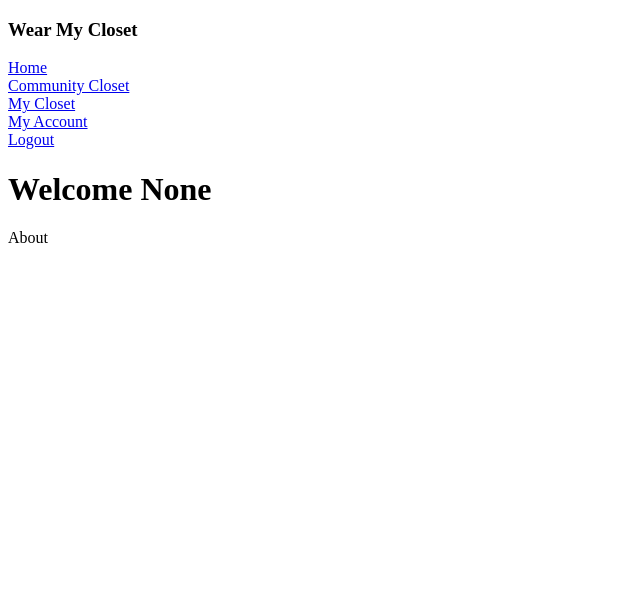
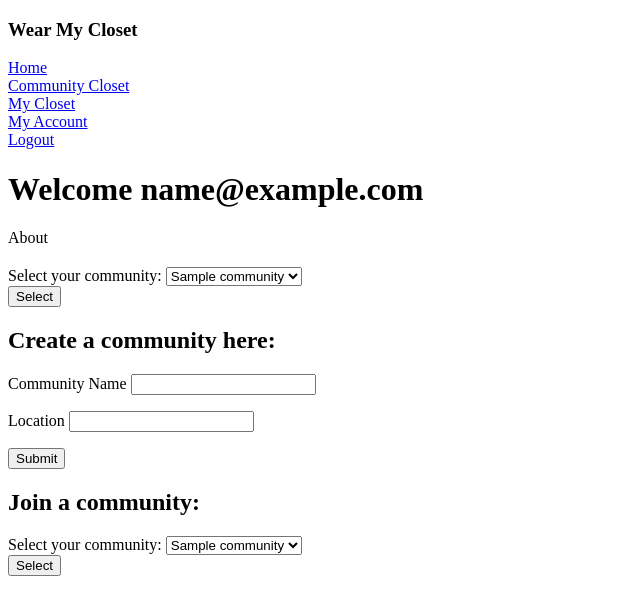
Before and after one commit to lauradoc/Wear-My-Closet, a Flask app: page /home in a window 1280 px wide. Shown: the top 615 px of the page, without its empty margins (0-640 px from the left). Run offline with Flask 2, Linux system fonts and the light colour scheme; the visitor is signed in with stand-in values (Sample User, id 1); tables that the repository leaves empty hold one stand-in row (values such as "Sample post").

Commit message:
adjust user flow

```diff
--- a/crud.py
+++ b/crud.py
@@ -17,6 +17,10 @@
     """takes in email and returns user if exists, otherwise returns none"""
 
     return User.query.filter_by(email = email).first()
+
+def get_user_by_user_id(user_id):
+
+    return User.query.get(user_id)
 
 
 def create_category(category_name):
@@ -105,13 +109,26 @@
 
     return community_member
 
-def get_community_users(community_name):
+def get_community_by_user(user_id):
 
-    communities = db.session.query(Community, CommunityMember).join(CommunityMember).all()
+    user_communities = []
+    communities = db.session.query(CommunityMember, Community).join(Community)
+    for commem, com in communities:
+        if commem.user_id == user_id:
+            user_communities.append(com.community_name)
 
-    for community, community_member in communities:
-        if community.community_name == community_name:
-            print(CommunityMember.user_id)
+    return user_communities
+
+def get_users_by_community(community):
+
+    community_users = []
+    users = db.session.query(CommunityMember, Community).join(Community)
+    for commem, com in users:
+        if com.community_name == community:
+            community_users.append(commem.user_id)
+
+    return community_users
+
 
 if __name__ == '__main__':
     from server import app
--- a/model.py
+++ b/model.py
@@ -69,7 +69,7 @@
     status = db.relationship('Status', backref='checkouts')
 
     def __repr__(self):
-        return f'<Checkout checkout_id={self.checkout_id} user={self.email} item={self.item_id}>'
+        return f'<Checkout checkout_id={self.checkout_id} user={self.user_id} item={self.item_id}>'
 
 class Status(db.Model):
     """The status of an item out for checkout"""
@@ -89,6 +89,7 @@
     community_id = db.Column(db.Integer, autoincrement=True, primary_key=True)
     community_name = db.Column(db.String)
     location = db.Column(db.String)
+    members = db.relationship('User', secondary='community_members', backref='communities')
 
     def __repr__(self):
         return f'<Community community_id={self.community_id} name={self.community_name}>'
@@ -106,7 +107,7 @@
     user = db.relationship('User', backref='community_members')
 
     def __repr__(self):
-        return f'<Community Member member_id={self.community_member_id} user={self.email}>'
+        return f'<Community Member member_id={self.community_member_id} user={self.user_id}>'
 
 def connect_to_db(flask_app, db_uri='postgresql:///closets', echo=True):
     """connect to database"""
--- a/server.py
+++ b/server.py
@@ -39,30 +39,62 @@
     return redirect('/')
 
 
-@app.route('/login')
+@app.route('/login', methods=['POST'])
 def handle_login():
     """Check to see if password matches and log user in"""
 
-    email = request.args.get('email')
-    password = request.args.get('password')
+    email = request.form.get('email')
+    password = request.form.get('password')
     user = crud.get_user_by_email(email)
 
     if password in user.password:
         flash(u'Logged in!', 'email-success')
         session['email'] = user.email
         session['user_id'] = user.user_id
-        return render_template('home.html', email=email)
+        communities = crud.get_community_by_user(session['user_id'])
+
+        return redirect('/home')
 
     else:
         flash(u'Log in failed. Try again.', 'password-error')
         return redirect('/')
 
+@app.route('/home')
+def view_home():
+    email = session.get('email')
+    if email:
+        communities = crud.get_all_communities()
+        return render_template('home.html', email=email, communities=communities)
+    else:
+        return redirect('/')
 
-@app.route('/home')
-def show_homepage():
-    if 'email' in session:
-        email = request.args.get('email')
-        return render_template('home.html', email=email)
+@app.route('/createcommunity', methods=['POST'])
+def create_community():
+    community_name = request.form.get('community_name')
+    location = request.form.get('location')
+    if community_name:
+        new_community = crud.create_community(community_name, location)
+
+    return render_template('home.html')
+
+@app.route('/', methods=['POST'])
+
+# @app.route('/home')
+# def show_homepage():
+#     if 'email' in session:
+#         email = request.args.get('email')
+#         return render_template('home.html', email=email)
+
+# @app.route('/home')
+# def community_closet():
+
+#     if 'user_id' in session:
+#         communities = crud.get_all_communities()
+#         return render_template('home.html', communities=communities)
+
+#     else:
+#         flash(u'Need to be logged in to view this page', 'login-error')
+#         return redirect('/')
 
 
 @app.route('/mycloset')
@@ -73,7 +105,7 @@
         return render_template('mycloset.html', closet=closet)
 
     else:
-        flash(u'Need to be logged in to view "My Closet" page', 'login-error')
+        flash(u'Need to be logged in to view this page', 'login-error')
         return redirect('/')
 
 @app.route('/mycloset', methods=['POST'])
@@ -104,39 +136,29 @@
     phone = user.phone
     closet = crud.get_items_by_user(session['user_id'])
     checkouts = crud.get_checkout_by_user(session['user_id'])
+    communities = crud.get_community_by_user(session['user_id'])
 
-    return render_template('account.html', user_id=user_id, email=email, city=city, phone=phone, closet=closet, checkouts=checkouts)
+    return render_template('account.html', user_id=user_id, email=email, city=city, phone=phone, closet=closet, checkouts=checkouts, communities=communities)
 
-@app.route('/community')
-def community_closet():
 
-    if 'user_id' in session:
-        communities = crud.get_all_communities()
-        return render_template('communitycloset.html', communities=communities)
-
-    else:
-        flash(u'Need to be logged in to view "My Closet" page', 'login-error')
-        return redirect('/')
-
-@app.route('/community', methods=['POST'])
-def create_community():
-    community_name = request.form.get('community_name')
-    location = request.form.get('location')
-    communities = crud.get_all_communities()
-    if community_name:
-        new_community = crud.create_community(community_name, location)
-        communities.append(new_community)
-
-    return render_template('communitycloset.html', communities=communities)
-
-@app.route('/communitycloset')
-def view_community_closet():
-    community = request.args.get("communities")
-    if community:
-        return render_template('mycloset.html')
+# @app.route('/home')
+# def view_community_closet():
+#     community = request.args.get("communities")
+#     if community:
+#         return render_template('mycloset.html')
 
 # @app.route('/myaccount')
 # def my_checkouts():
+
+@app.route('/community')
+def view_community_closet():
+    community = request.args.get("communities")
+    community_users = crud.get_users_by_community(community)
+    user_items = {}
+    for user in community_users:
+        closet = crud.get_items_by_user(user)
+        user_items[user] = closet
+    return render_template('community.html', community=community, community_users=community_users, user_items=user_items)
 
 @app.route("/logout")
 def logout_user():
--- a/templates/base.html
+++ b/templates/base.html
@@ -29,6 +29,5 @@
   {% endwith %}
   </p>
   {% block body %} HERE IS THE BODY {% endblock %}
-  <script src="/static/js/communityCloset.js"></script>
 </body>
 </html>
--- a/templates/home.html
+++ b/templates/home.html
@@ -4,4 +4,43 @@
 {% block body %}
   <h1>Welcome {{ email }}</h1>
   <p>About</p>
+
+  <h2></h2>
+<form action="/community" id="my-community-form">
+    Select your community:
+    <select name="communities">
+        {% for community in communities %}
+        <option id="select-community" value="{{ community.community_name}}">{{ community.community_name }}</option>
+        {% endfor %}
+    </select>
+    <br>
+    <button type="submit" id="upload-item" action="/communitycloset">Select</button>
+    <br>
+</form>
+
+<h2>Create a community here:</h2>
+  <form action="/home" method="POST">
+    <p>
+      Community Name <input type="text" name="community_name">
+    </p>
+    <p>
+      Location <input type="password" name="location">
+    </p>
+    <p>
+      <input type="submit">
+    </p>
+  </form>
+
+<h2>Join a community:</h2>
+<form action="/home"  id="my-community-form">
+  Select your community:
+  <select name="join-community">
+      {% for community in communities %}
+      <option id="select-community" value="{{ community.community_name }}">{{ community.community_name}}</option>
+      {% endfor %}
+  </select>
+  <br>
+  <button type="submit" id="upload-item" action="/community">Select</button>
+  <br>
+</form>
  {% endblock %}
--- a/templates/login.html
+++ b/templates/login.html
@@ -6,7 +6,7 @@
   <h1>Welcome!</h1>
 
   <h3>Log In</h3>
-  <form action="/login">
+  <form action="/login" method="POST">
     <p>
       Email <input type="text" name="email">
     </p>
```
Also changed, not shown: templates/account.html (+6 -1 lines), templates/community.html (added, +15 -0 lines), templates/communitycloset.html (+1 -40 lines).
